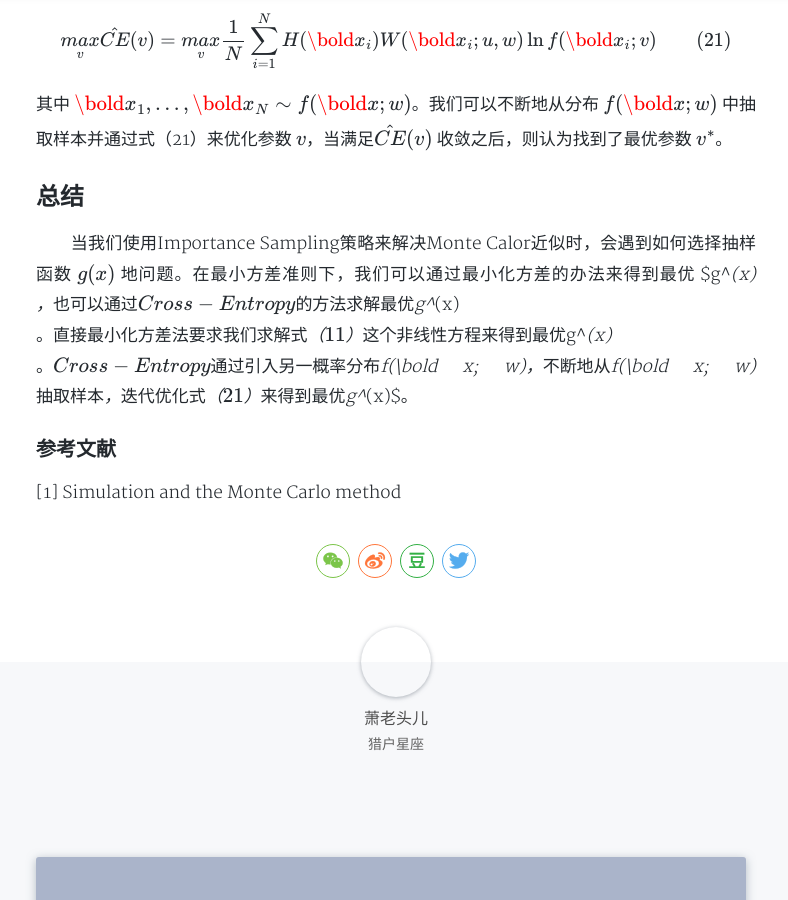
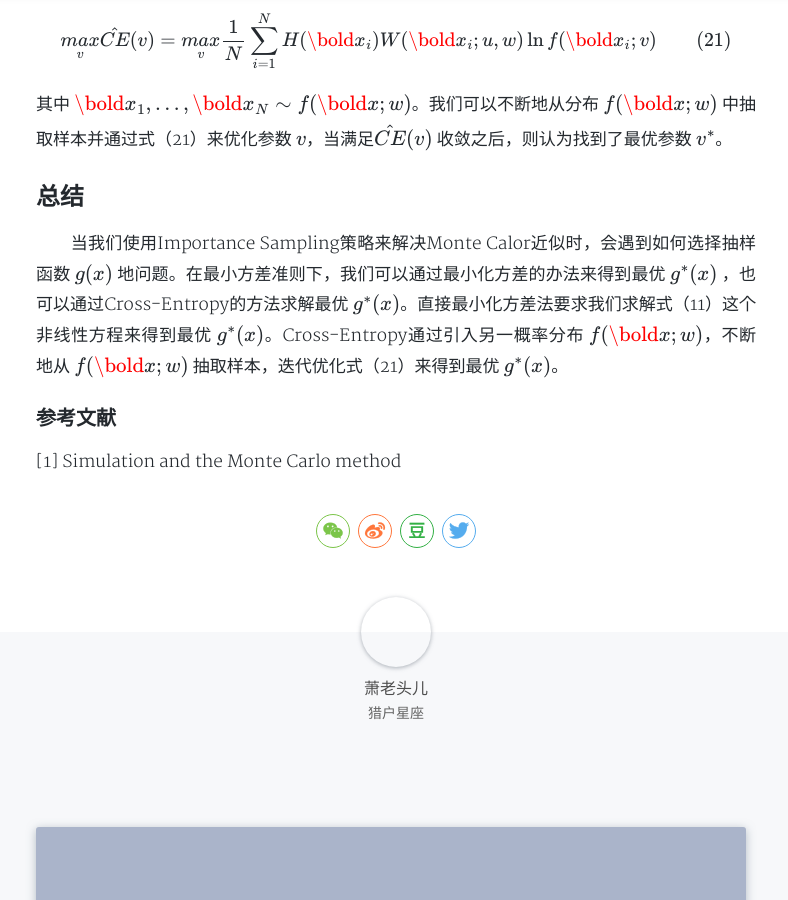
Before and after one commit to wtyhainan/wtyhainan.github.io, a Jekyll site: the page built from _posts/2022-4-2-Importance-Sampling.md, in a window 1280 px wide and 900 px high, scrolled down 3980 px. Shown: the whole window, without its empty margins (244-1032 px from the left). Built offline with Jekyll 4.4.1, drawn with Linux system fonts in a browser that asks for light colours; nearby versions of some CDN libraries; formulas are drawn with MathJax 3; a style sheet for code colours, icons or effects is not loaded.

```diff
--- a/_posts/2022-4-2-Importance-Sampling.md
+++ b/_posts/2022-4-2-Importance-Sampling.md
@@ -146,7 +146,7 @@ $$\mathop{max}\limits_v \hat {CE}(v) = \mathop{max}\limits_v \frac{1}{N} \sum_{i
 
 ## 总结
 
-&emsp; &ensp; 当我们使用Importance Sampling策略来解决Monte Calor近似时，会遇到如何选择抽样函数 $g(x)$ 地问题。在最小方差准则下，我们可以通过最小化方差的办法来得到最优 $g^*(x)$ ，也可以通过Cross-Entropy的方法求解最优 $g^*(x)$。直接最小化方差法要求我们求解式（11）这个非线性方程来得到最优 $g^*(x)$。Cross-Entropy通过引入另一概率分布 $f(\bold x; w)$，不断地从 $f(\bold x; w)$ 抽取样本，迭代优化式（21）来得到最优 $g^*(x)$。
+&emsp; &ensp; 当我们使用Importance Sampling策略来解决Monte Calor近似时，会遇到如何选择抽样函数 $g(x)$ 地问题。在最小方差准则下，我们可以通过最小化方差的办法来得到最优 $g^{ * }(x)$ ，也可以通过Cross-Entropy的方法求解最优 $g^ { * } (x)$。直接最小化方差法要求我们求解式（11）这个非线性方程来得到最优 $g^{ * }(x)$。Cross-Entropy通过引入另一概率分布 $f(\bold x; w)$，不断地从 $f(\bold x; w)$ 抽取样本，迭代优化式（21）来得到最优 $g^ { * } (x)$。
 
 
 ### 参考文献
```
